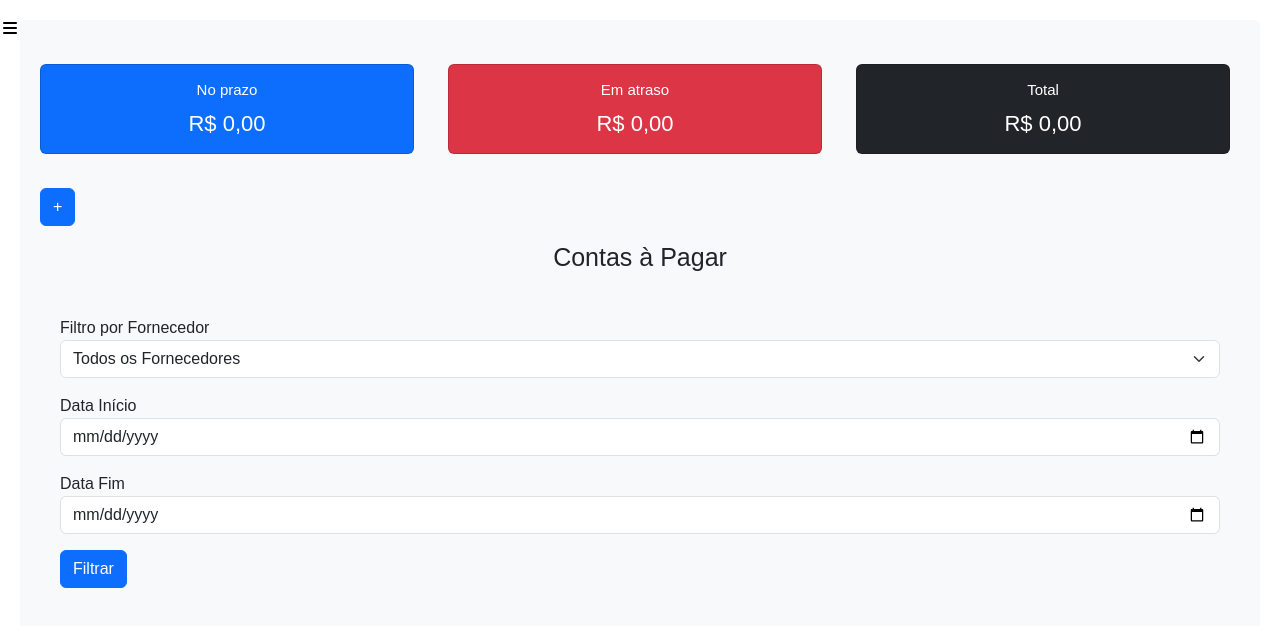
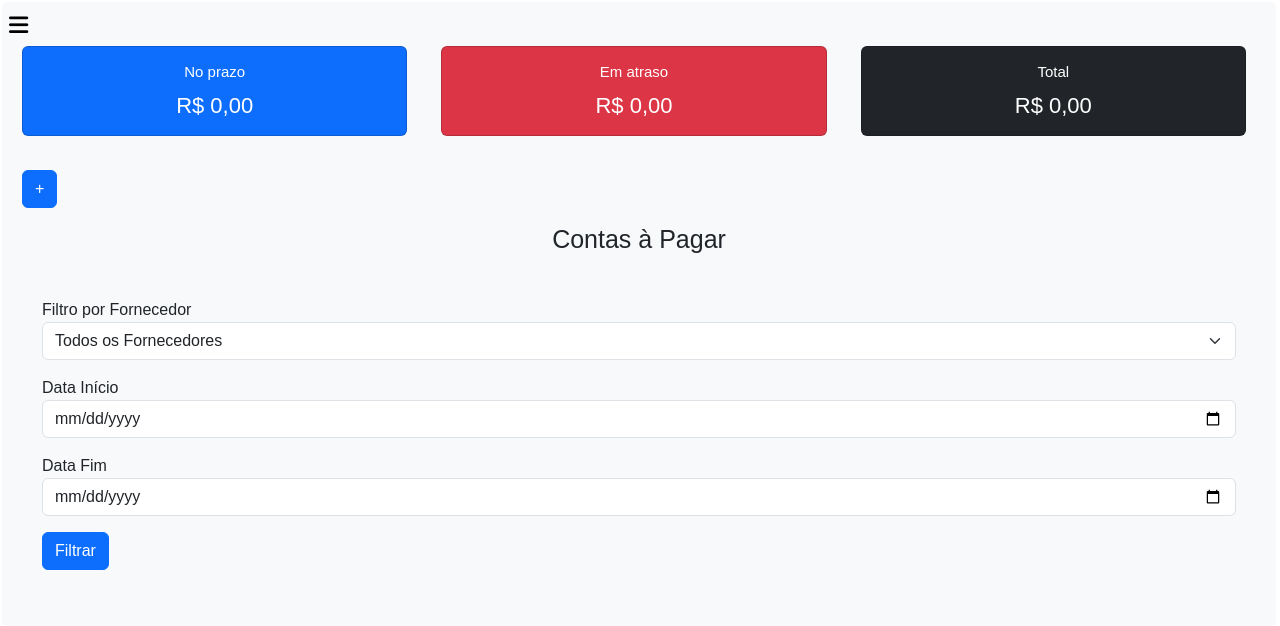
Before and after one commit to dgoliv/MINI-SITE, a plain HTML site: page index.html in a window 1280 px wide. Both pictures are taken after a click on the icon 144 px from the left and 14 px from the top of the page. Drawn offline with nearby package versions, Linux system fonts and the light colour scheme; no server answers.

Commit message:
Update index.html

```diff
--- a/index.html
+++ b/index.html
@@ -23,13 +23,15 @@
             transition: left 0.4s;
         }
         #content {
-        margin-left: 100px; /* Inicialmente, sem margem esquerda */
-        padding: 20px;
+        margin-left: 2px; /* Inicialmente, sem margem esquerda */
+        margin-right: 2px;
+        padding: 2px;
         transition: margin-left 0.3s;
         }
 
         .cards-container {
             display: flex;
+
             justify-content: center;
             flex-wrap: wrap;
             gap: 5px; /* Espaço entre os cards */
@@ -87,13 +89,14 @@
         }
         #toggleSidebar {
             position: fixed;
-            top: 15px;
+            top: 1px;
             left: 1px;
             background-color: none;
             color: black;
             border: none;
-            padding: 2px;
+            padding: 8px;
             border-radius: 2px;
+            font-size: 22px;
             cursor: pointer;
             transition: background-color 0.3s;
         }
```
